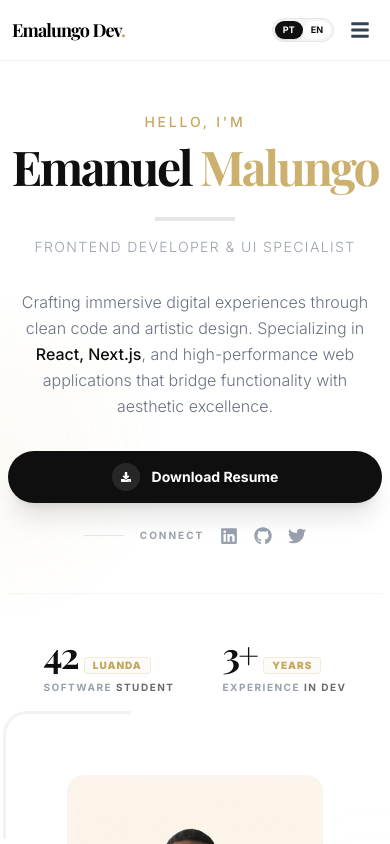
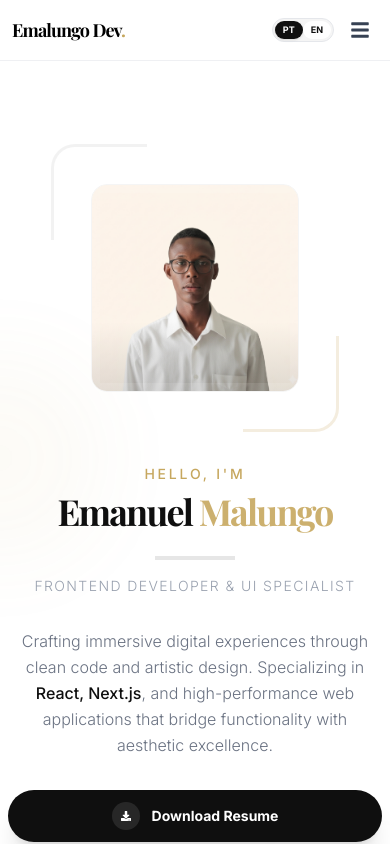
Before and after one commit to emanuel-malungo/emalungo.dev, a Next.js app: page / in a window 390 px wide. Shown: the top 844 px of the page. Built offline with nearby package versions, Linux system fonts and the light colour scheme; a web font is replaced by a local one.

Commit message:
feat: Introduce new Header and About section components, including main content, navigation, and an avatar card.

```diff
--- a/src/components/layout/About.tsx
+++ b/src/components/layout/About.tsx
@@ -4,12 +4,12 @@ import MainContent from "./About/MainContent";
 
 export default function AboutSection() {
     return (
-        <section className="w-full">
-            <div className="flex flex-col lg:flex-row justify-between items-center gap-10 lg:gap-16 w-full">
-                {/* Main Hero Content - Left Column */}
+        <section id="about" className="w-full py-12 sm:py-20 lg:py-0 min-h-auto lg:min-h-screen flex items-center">
+            <div className="flex flex-col-reverse lg:flex-row justify-between items-center gap-12 lg:gap-16 w-full">
+                {/* Main Hero Content - Left Column (Appears second on mobile) */}
                 <MainContent />
 
-                {/* Simplified Card Avatar - Right Column */}
+                {/* Simplified Card Avatar - Right Column (Appears first on mobile) */}
                 <div className="w-full lg:w-auto flex justify-center lg:justify-end">
                     <CardAvatar />
                 </div>
--- a/src/components/layout/About/CardAvatar.tsx
+++ b/src/components/layout/About/CardAvatar.tsx
@@ -1,40 +1,40 @@
 import Image from "next/image";
 import avatar from "@/assets/images/avatar.png"
-import { FaReact, FaCode, FaPaintBrush } from "react-icons/fa";
+import { FaReact } from "react-icons/fa";
 import { SiNextdotjs, SiTailwindcss, SiTypescript } from "react-icons/si";
 
 export default function CardAvatar() {
     const skills = [
-        { name: "React", icon: <FaReact />, className: "top-4 -left-12 sm:-left-16", delay: "delay-100" },
-        { name: "Next.js", icon: <SiNextdotjs />, className: "top-1/4 -right-12 sm:-right-20", delay: "delay-300" },
-        { name: "Tailwind", icon: <SiTailwindcss />, className: "bottom-1/4 -left-10 sm:-left-20", delay: "delay-500" },
-        { name: "TypeScript", icon: <SiTypescript />, className: "bottom-4 -right-8 sm:-right-16", delay: "delay-700" },
+        { name: "React", icon: <FaReact />, className: "top-2 -left-8 sm:top-4 sm:-left-12 lg:-left-16", delay: "delay-100" },
+        { name: "Next.js", icon: <SiNextdotjs />, className: "top-1/4 -right-10 sm:-right-16 lg:-right-20", delay: "delay-300" },
+        { name: "Tailwind", icon: <SiTailwindcss />, className: "bottom-1/4 -left-8 sm:-left-16 lg:-left-20", delay: "delay-500" },
+        { name: "TypeScript", icon: <SiTypescript />, className: "bottom-2 -right-6 sm:bottom-4 sm:-right-12 lg:-right-16", delay: "delay-700" },
     ];
 
     return (
-        <div className="relative group p-10 sm:p-0">
-            {/* Floating Skills */}
+        <div className="relative group p-6 sm:p-10 lg:p-0">
+            {/* Animated Floating Skills */}
             {skills.map((skill, index) => (
                 <div
                     key={index}
-                    className={`absolute z-20 hidden sm:flex items-center gap-2 px-3 py-1.5 bg-white/80 backdrop-blur-md border border-gray-100 rounded-full transform transition-all duration-700 group-hover:scale-110 ${skill.className} ${skill.delay} opacity-0 group-hover:opacity-100 translate-y-4 group-hover:translate-y-0`}
+                    className={`absolute z-20 flex items-center gap-1.5 sm:gap-2 px-2 sm:px-3 py-1 sm:py-1.5 bg-white/80 backdrop-blur-md border border-gray-100 rounded-full transform transition-all duration-700 group-hover:scale-110 ${skill.className} ${skill.delay} opacity-0 group-hover:opacity-100 translate-y-4 group-hover:translate-y-0`}
                 >
-                    <span className="text-accent text-sm">{skill.icon}</span>
-                    <span className="text-[10px] font-bold text-gray-700 uppercase tracking-tighter">{skill.name}</span>
+                    <span className="text-accent text-xs sm:text-sm">{skill.icon}</span>
+                    <span className="text-[8px] sm:text-[10px] font-bold text-gray-700 uppercase tracking-tighter">{skill.name}</span>
                 </div>
             ))}
 
-            {/* Decorative Background Elements */}
+            {/* Glowing Aura Effect */}
             <div className="absolute -inset-4 bg-linear-to-tr from-accent/20 to-transparent rounded-3xl blur-2xl opacity-0 group-hover:opacity-100 transition-opacity duration-1000 pointer-events-none"></div>
 
             {/* Image Container with Framing */}
-            <div className="relative aspect-square w-64 h-64 sm:w-80 sm:h-80 md:w-96 md:h-96 rounded-2xl overflow-hidden border border-gray-100 transform transition-all duration-700 bg-gray-50 group-hover:scale-[1.02] group-hover:-rotate-1">
+            <div className="relative aspect-square w-52 h-52 sm:w-64 sm:h-64 md:w-80 md:h-80 lg:w-96 lg:h-96 rounded-2xl overflow-hidden border border-gray-100 transform transition-all duration-700 bg-gray-50 group-hover:scale-[1.02] group-hover:-rotate-1">
                 <Image
                     src={avatar}
                     alt="Emanuel Malungo"
                     className="object-cover transition-all duration-700 group-hover:scale-105"
                     fill
-                    sizes="(max-width: 640px) 256px, (max-width: 1024px) 320px, 384px"
+                    sizes="(max-width: 640px) 208px, (max-width: 1024px) 320px, 384px"
                     priority
                 />
 
@@ -45,9 +45,9 @@ export default function CardAvatar() {
                 <div className="absolute inset-0 border-8 border-white/10 group-hover:border-white/20 transition-all duration-500"></div>
             </div>
 
-            {/* Corner Accents for premium look */}
-            <div className="absolute -bottom-6 -right-6 w-32 h-32 border-b-[3px] border-r-[3px] border-accent/20 rounded-br-3xl -z-10 group-hover:translate-x-3 group-hover:translate-y-3 transition-transform duration-700 ease-out"></div>
-            <div className="absolute -top-6 -left-6 w-32 h-32 border-t-[3px] border-l-[3px] border-black/5 rounded-tl-3xl -z-10 group-hover:-translate-x-3 group-hover:-translate-y-3 transition-transform duration-700 ease-out"></div>
+            {/* Decorative Corner Accents (Visible on larger screens) */}
+            <div className="absolute -bottom-4 -right-4 sm:-bottom-6 sm:-right-6 w-24 h-24 sm:w-32 sm:h-32 border-b-[3px] border-r-[3px] border-accent/20 rounded-br-3xl -z-10 group-hover:translate-x-3 group-hover:translate-y-3 transition-transform duration-700 ease-out"></div>
+            <div className="absolute -top-4 -left-4 sm:-top-6 sm:-left-6 w-24 h-24 sm:w-32 sm:h-32 border-t-[3px] border-l-[3px] border-black/5 rounded-tl-3xl -z-10 group-hover:-translate-x-3 group-hover:-translate-y-3 transition-transform duration-700 ease-out"></div>
         </div>
     )
 }
--- a/src/components/layout/About/MainContent.tsx
+++ b/src/components/layout/About/MainContent.tsx
@@ -6,7 +6,7 @@ export default function MainContent() {
             <div className="space-y-4">
                 <div className="space-y-2">
                     <h3 className="text-sm sm:text-base text-accent font-medium tracking-[0.2em] uppercase">Hello, I'm</h3>
-                    <h1 className="text-5xl sm:text-6xl md:text-7xl font-serif font-bold tracking-tighter text-black leading-[1.1]">
+                    <h1 className="text-4xl sm:text-5xl md:text-6xl font-serif font-bold tracking-tighter text-black leading-[1.1]">
                         Emanuel
                         <span className="text-accent/90"> Malungo</span>
                     </h1>
@@ -21,7 +21,7 @@ export default function MainContent() {
                 Crafting immersive digital experiences through clean code and artistic design. Specializing in <span className="text-black font-medium">React, Next.js</span>, and high-performance web applications that bridge functionality with aesthetic excellence.
             </p>
 
-            <div className="flex flex-col sm:flex-row items-center gap-6 sm:gap-8">
+            <div className="flex flex-col sm:flex-row items-center justify-center lg:justify-start gap-6 sm:gap-8">
                 <button className="group relative px-6 py-3 bg-black text-white rounded-full font-bold overflow-hidden shadow-xl hover:shadow-black/20 transition-all active:scale-95 flex items-center gap-3 text-sm w-full sm:w-auto justify-center">
                     <div className="absolute inset-0 bg-accent translate-y-full group-hover:translate-y-0 transition-transform duration-300"></div>
                     <div className="relative w-7 h-7 rounded-full bg-white/10 flex items-center justify-center shrink-0 group-hover:bg-black/20">
--- a/src/components/layout/Header.tsx
+++ b/src/components/layout/Header.tsx
@@ -65,7 +65,7 @@ export default function Header() {
 
             {/* Mobile Menu Overlay - Moved OUTSIDE the fixed header element to avoid clipping */}
             <div
-                className={`fixed inset-0 bg-black/50 backdrop-blur-md z-[100] transition-opacity duration-300 md:hidden ${isMenuOpen ? "opacity-100 pointer-events-auto" : "opacity-0 pointer-events-none"}`}
+                className={`fixed inset-0 bg-black/50 backdrop-blur-md z-100 transition-opacity duration-300 md:hidden ${isMenuOpen ? "opacity-100 pointer-events-auto" : "opacity-0 pointer-events-none"}`}
                 onClick={toggleMenu}
             >
                 {/* Mobile Menu Drawer */}
```
